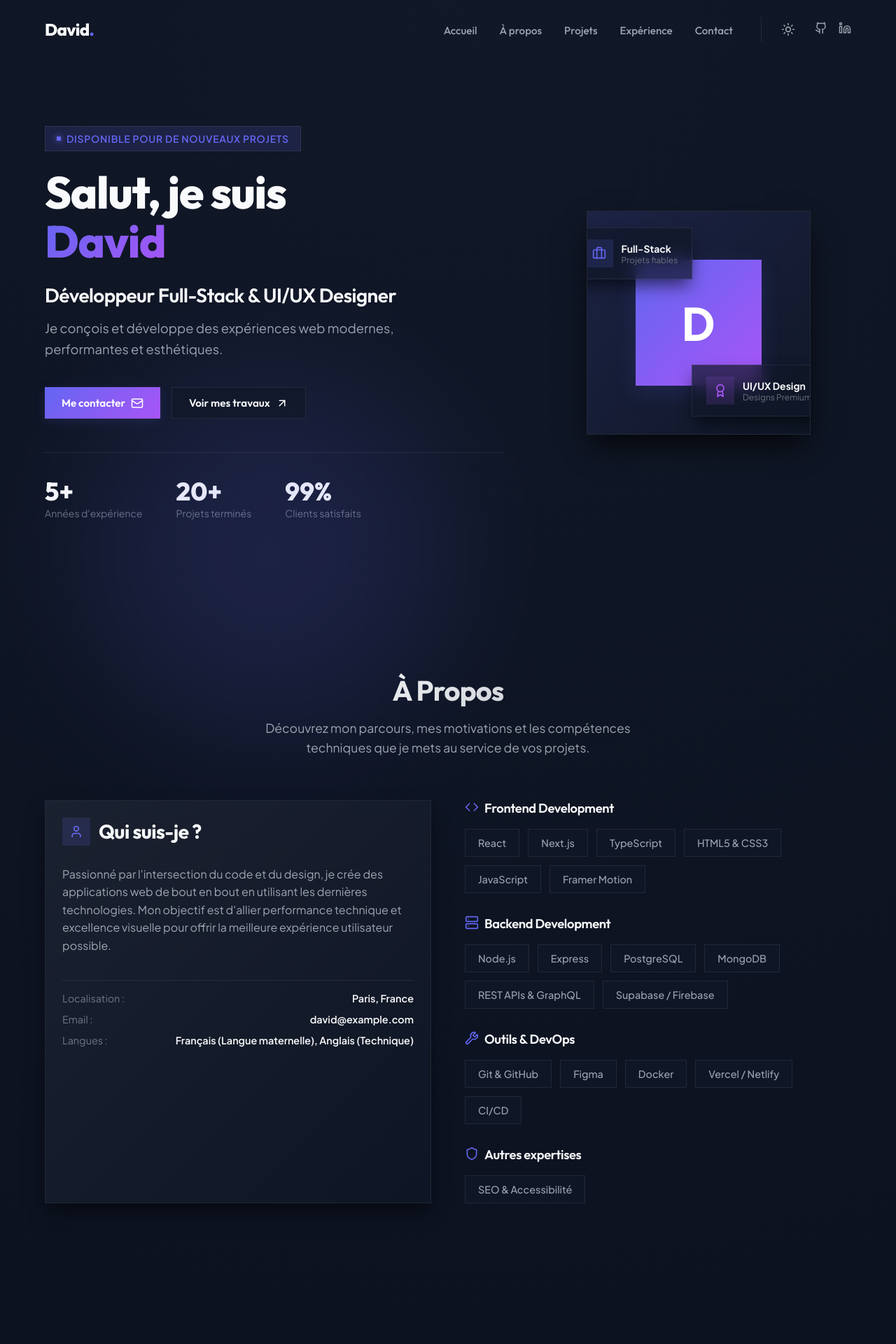
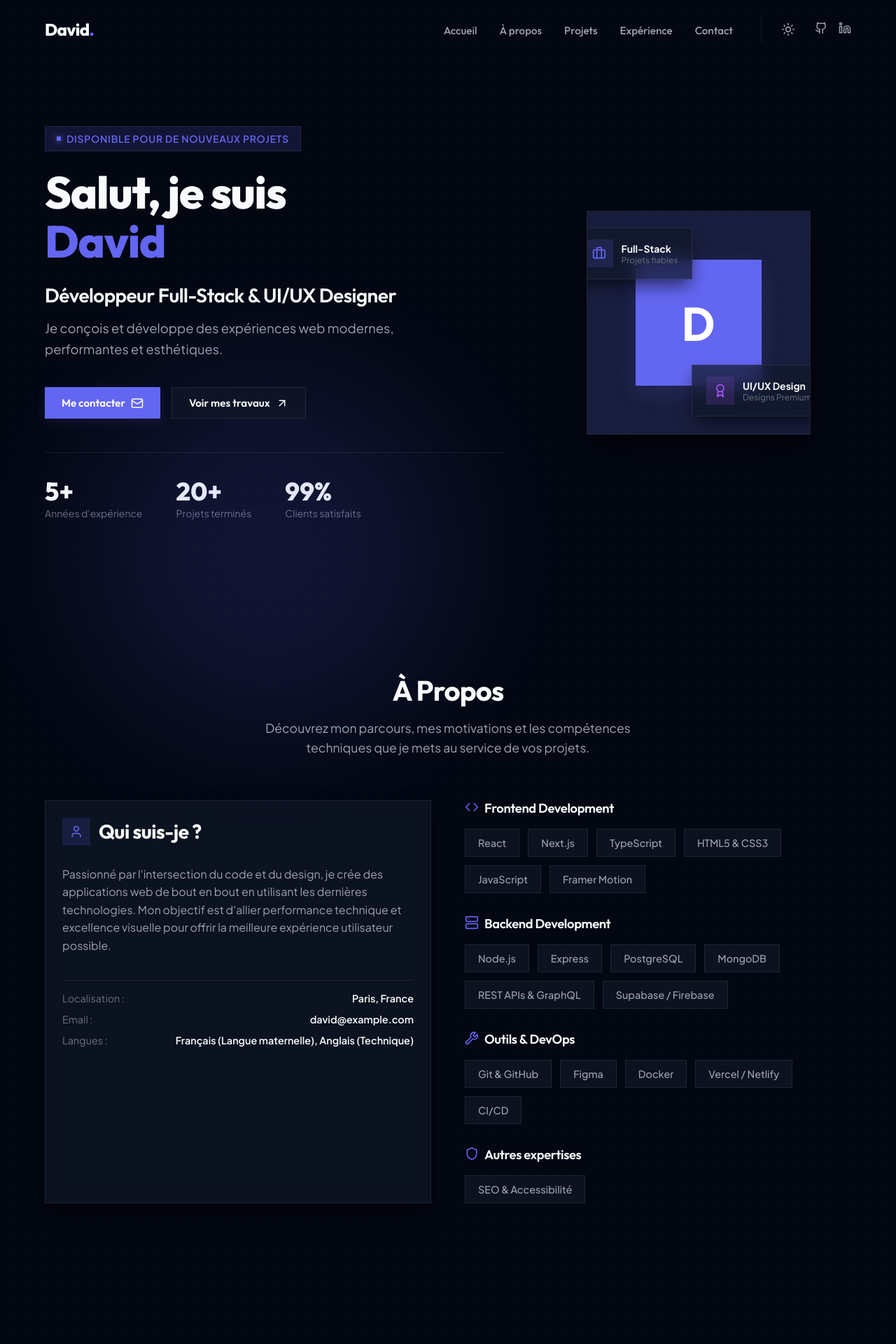
Before and after one commit to davidfirstassoue/portfolio-officiel, a Next.js app: page / in a window 1280 px wide. Shown: the top 1920 px of the page at 70% size. Built offline with nearby package versions, Linux system fonts and the light colour scheme.

Commit message:
Design update: Remove all gradients from UI, enforcing flat solid colors

```diff
--- a/src/app/globals.css
+++ b/src/app/globals.css
@@ -7,7 +7,7 @@
 
   /* Colors (Sleek Dark Mode by default) */
   --bg-color: #030712;
-  --bg-gradient: radial-gradient(circle at 50% 0%, #111827 0%, #030712 100%);
+  --bg-gradient: none;
   --surface-color: rgba(17, 24, 39, 0.7);
   --surface-hover: rgba(31, 41, 55, 0.8);
 
@@ -45,7 +45,7 @@
 /* Light Theme overrides */
 [data-theme="light"] {
   --bg-color: #f8fafc;
-  --bg-gradient: radial-gradient(circle at 50% 0%, #e2e8f0 0%, #f8fafc 100%);
+  --bg-gradient: none;
   --surface-color: rgba(255, 255, 255, 0.7);
   --surface-hover: rgba(241, 245, 249, 0.9);
 
@@ -141,17 +141,6 @@ a {
   overflow: hidden;
 }
 
-.glass-card::before {
-  content: "";
-  position: absolute;
-  top: 0;
-  left: 0;
-  right: 0;
-  height: 100%;
-  background: linear-gradient(135deg, rgba(255, 255, 255, 0.05) 0%, transparent 100%);
-  pointer-events: none;
-}
-
 .glass-card:hover {
   transform: translateY(-4px);
   border-color: var(--border-hover);
@@ -176,7 +165,7 @@ a {
 }
 
 .btn-primary {
-  background: linear-gradient(135deg, var(--primary) 0%, var(--secondary) 100%);
+  background: var(--primary);
   color: white;
   box-shadow: 0 4px 14px 0 var(--primary-glow);
 }
@@ -218,9 +207,7 @@ a {
   font-size: 2.5rem;
   margin-bottom: 16px;
   text-align: center;
-  background: linear-gradient(135deg, var(--text-primary) 30%, var(--text-secondary) 100%);
-  -webkit-background-clip: text;
-  -webkit-text-fill-color: transparent;
+  color: var(--text-primary);
 }
 
 .section-subtitle {
@@ -350,7 +337,7 @@ a {
   left: 0;
   width: 0;
   height: 2px;
-  background: linear-gradient(90deg, var(--primary) 0%, var(--secondary) 100%);
+  background: var(--primary);
   transition: var(--transition-normal);
 }
 
@@ -537,9 +524,7 @@ a {
 }
 
 .hero-title span {
-  background: linear-gradient(135deg, var(--primary) 0%, var(--secondary) 100%);
-  -webkit-background-clip: text;
-  -webkit-text-fill-color: transparent;
+  color: var(--primary);
 }
 
 .hero-description {
@@ -607,14 +592,14 @@ a {
   position: absolute;
   inset: 0;
   border-radius: var(--radius-xl);
-  background: linear-gradient(135deg, var(--primary-glow) 0%, transparent 100%);
+  background: var(--primary-glow);
 }
 
 .hero-avatar-placeholder {
   width: 180px;
   height: 180px;
   border-radius: 0;
-  background: linear-gradient(135deg, var(--primary) 0%, var(--secondary) 100%);
+  background: var(--primary);
   display: flex;
   align-items: center;
   justify-content: center;
@@ -774,7 +759,7 @@ a {
 }
 
 .filter-btn.active {
-  background: linear-gradient(135deg, var(--primary) 0%, var(--secondary) 100%);
+  background: var(--primary);
   color: white;
   border-color: transparent;
   box-shadow: 0 4px 12px var(--primary-glow);
@@ -809,7 +794,7 @@ a {
   width: 100%;
   height: 200px;
   position: relative;
-  background: linear-gradient(135deg, var(--primary-glow) 0%, var(--secondary-glow) 100%);
+  background: var(--primary-glow);
   border-bottom: 1px solid var(--border-color);
   display: flex;
   align-items: center;
```
